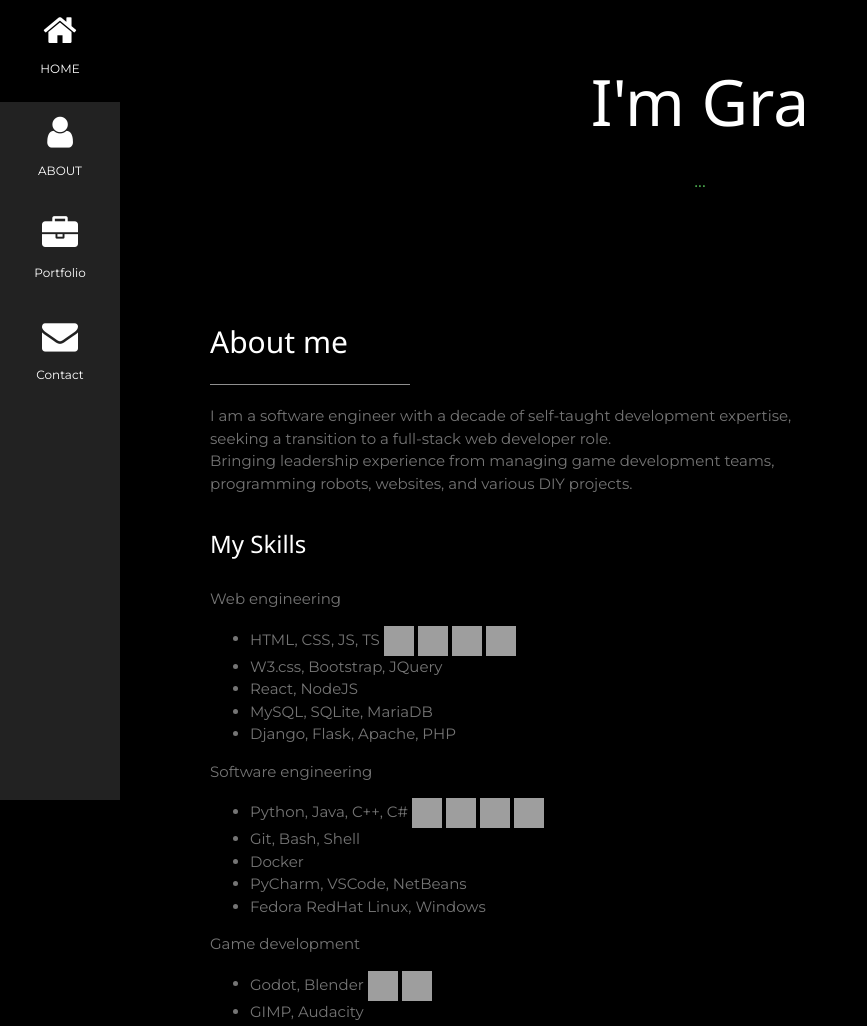
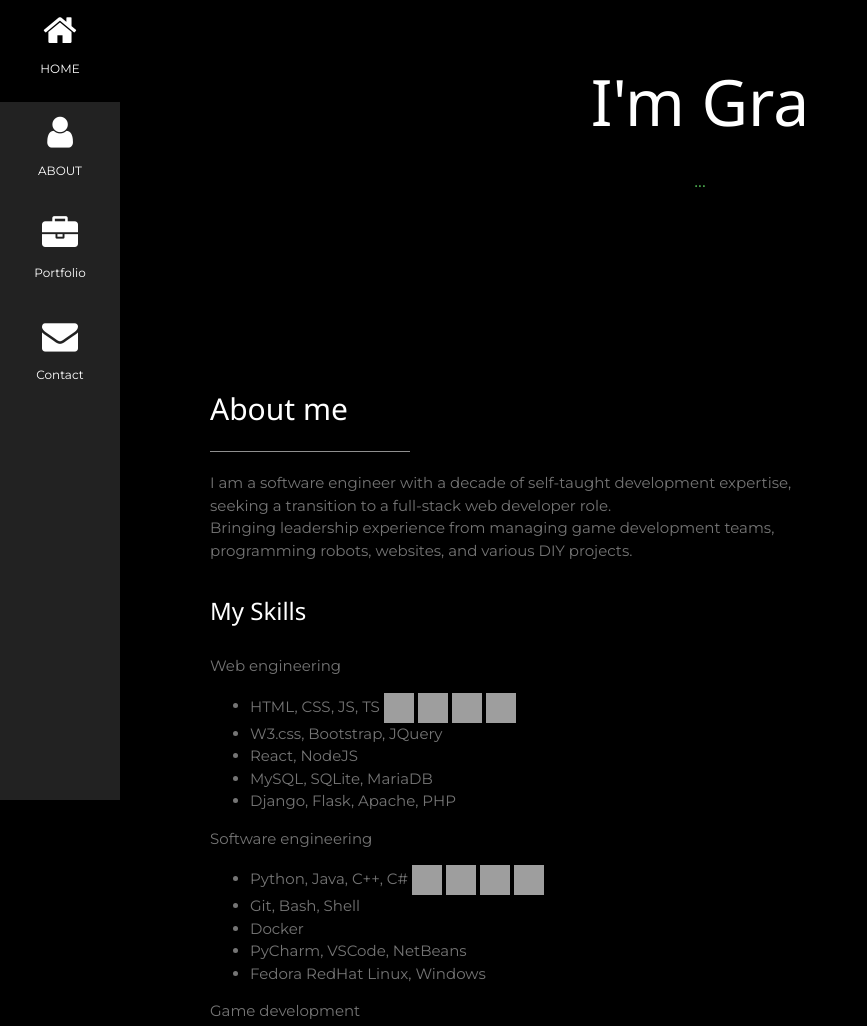
Before and after one commit to GradyTheDev/GradyTheDev.github.io, a plain HTML site: page index.html in a window 1280 px wide. Shown: the top 1026 px of the page, without its empty margins (0-867 px from the left). Drawn offline with nearby package versions, Linux system fonts and the light colour scheme; grey boxes are pictures that could not be loaded.

Commit message:
Fix anim spacing

```diff
--- a/index.css
+++ b/index.css
@@ -1,5 +1,5 @@
 * {
-	font-family: "Montserrat", sans-serif
+	font-family: "Montserrat", sans-serif;
 }
 
 #title {
@@ -10,6 +10,10 @@
 #subtitle {
 	/*1.5em+ Fixes weird behavior*/
 	min-height: 1.5em !important;
+}
+
+#home {
+	height: 20em;
 }
 
 .w3-row-padding img {
```
